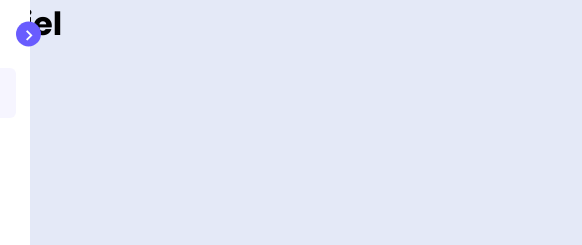
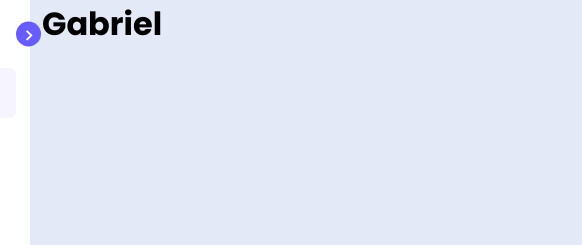
Before and after one commit to GabrielDOSilva/Sidbar, a plain HTML site: page index.html in a window 1280 px wide. Shown: the top 245 px of the page, 58-640 px from the left. Drawn offline with nearby package versions, Linux system fonts and the light colour scheme.

Commit message:
Update index.html

```diff
--- a/index.html
+++ b/index.html
@@ -105,7 +105,7 @@
     </div>
     <div>
 
-<div>
+<div class="cont-geral">
 <h1>Gabriel</h1>
 
     </div>
```
